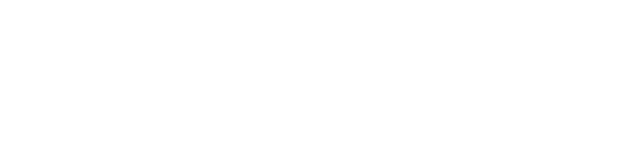
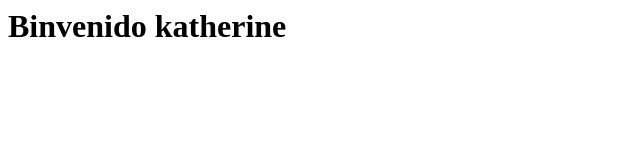
Before and after one commit to KatherineLizama/ejemplo1, a plain HTML site: page index.html in a window 1280 px wide. Shown: the whole page, without its empty margins (0-640 px from the left). Drawn offline with Linux system fonts and the light colour scheme.

Commit message:
add index1 version2

```diff
--- a/index.html
+++ b/index.html
@@ -1,2 +1,3 @@
 <html>
+	<h1> Binvenido katherine</h1>
 </html>
```
